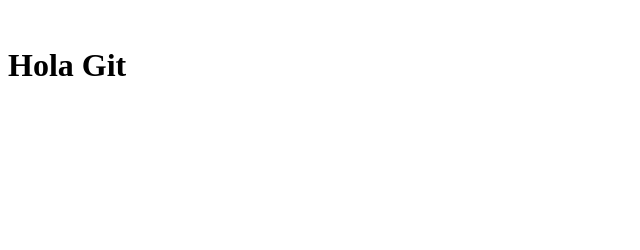
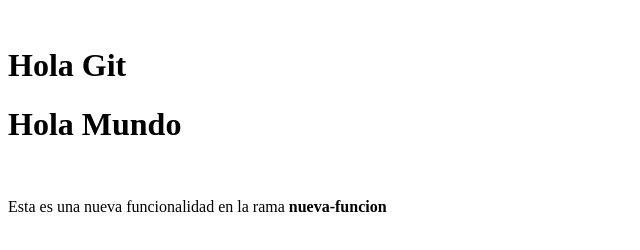
Before and after one commit to EagleSoftwareXXI/mi-proyecto-git, a plain HTML site: page index.html in a window 1280 px wide. Shown: the whole page, without its empty margins (0-640 px from the left). Drawn offline with Linux system fonts and the light colour scheme.

Commit message:
Agregar párrafo con nueva funcionalidad

```diff
--- a/index.html
+++ b/index.html
@@ -1,5 +1,8 @@
 <!DOCTYPE html>
 <html>
   <head><title>Mi Proyecto</title></head>
-  <body><h1>Hola Git</h1></body>
+  <body><h1>Hola Git</h1>
+  <h1>Hola Mundo</h1>
+  <p>Esta es una nueva funcionalidad en la rama <strong>nueva-funcion</strong></p>
+</body>
 </html>
```
